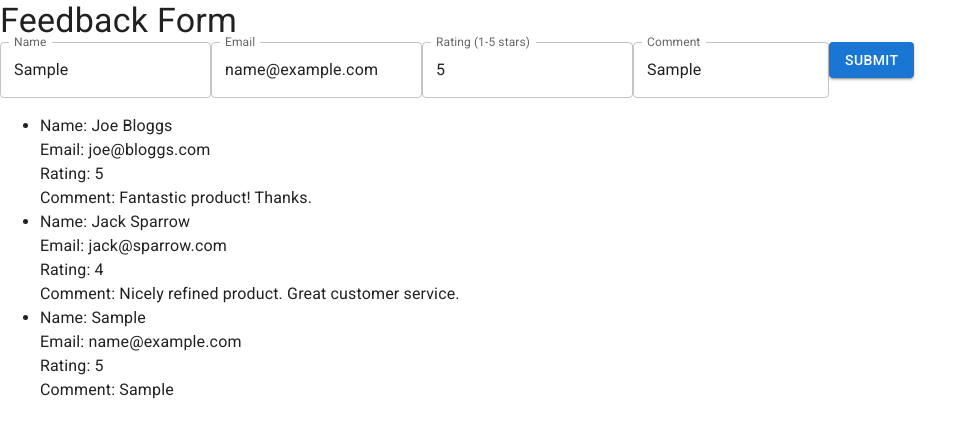
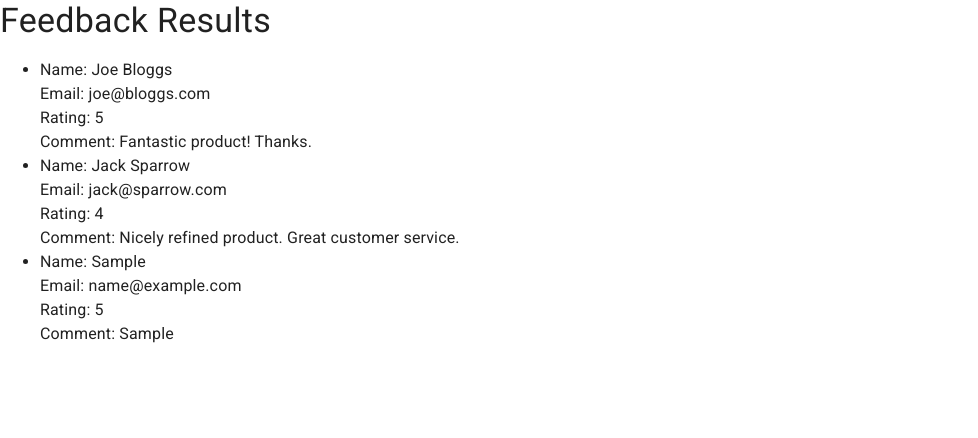
Before and after one commit to cgooderham94/customer-feedback, a React (Create React App) app: page / in a window 1280 px wide. Both pictures are taken after typing "Sample", "name@example.com", "5", "Sample" into the empty fields and a click on the button "SUBMIT". Shown: the top 438 px of the page, without its empty margins (0-978 px from the left). Built offline with nearby package versions, Linux system fonts and the light colour scheme.

Commit message:
Implements multi-step mechanism. Proceeds to results step on successful form submission.

```diff
--- a/src/containers/FeedbackFlow/FeedbackFlow.tsx
+++ b/src/containers/FeedbackFlow/FeedbackFlow.tsx
@@ -1,18 +1,7 @@
-import { Typography } from "@mui/material";
-import React, { SyntheticEvent, useState } from "react";
+import React, { ReactElement, SyntheticEvent, useState } from "react";
+import { FeedbackList, FeedbackSteps, FEEDBACK_STEPS } from "../types/Feedback";
 import { FeedbackForm } from "./components";
-import { FEEDBACK_FLOW_CONTENT } from "./constants";
-
-interface Feedback {
-  name: string;
-  email: string;
-  rating: number;
-  comment: string;
-}
-
-type FeedbackList = Feedback[];
-
-const { heading } = FEEDBACK_FLOW_CONTENT;
+import { FeedbackResults } from "./components/FeedbackResults/FeedbackResults";
 
 export const FeedbackFlow = () => {
   const [feedbackList, setFeedbackList] = useState<FeedbackList>([
@@ -33,6 +22,9 @@ export const FeedbackFlow = () => {
   const [email, setEmail] = useState("");
   const [rating, setRating] = useState<number | null>(null);
   const [comment, setComment] = useState("");
+  const [feedbackStep, setFeedbackStep] = useState<FeedbackSteps>(
+    FEEDBACK_STEPS.FORM
+  );
 
   const canSubmit = name && email && rating && comment;
 
@@ -42,14 +34,11 @@ export const FeedbackFlow = () => {
     if (!canSubmit) return alert("Please check all fields before submitting.");
 
     setFeedbackList([...feedbackList, { name, email, rating, comment }]);
+    setFeedbackStep(FEEDBACK_STEPS.RESULTS);
   };
 
-  return (
-    <div>
-      <Typography variant="h4" component="h1">
-        {heading}
-      </Typography>
-
+  const formSteps: Record<FeedbackSteps, ReactElement> = {
+    FORM: (
       <FeedbackForm
         {...{
           name,
@@ -63,6 +52,13 @@ export const FeedbackFlow = () => {
           handleSubmit,
         }}
       />
+    ),
+    RESULTS: <FeedbackResults />,
+  };
+
+  return (
+    <div>
+      {formSteps[feedbackStep]}
 
       <ul>
         {feedbackList.map(({ name, email, rating, comment }, index) => (
--- a/src/containers/FeedbackFlow/components/FeedbackForm.tsx
+++ b/src/containers/FeedbackFlow/components/FeedbackForm/FeedbackForm.tsx
@@ -1,4 +1,4 @@
-import { Button, TextField } from "@mui/material";
+import { Button, TextField, Typography } from "@mui/material";
 import {
   ChangeEvent,
   Dispatch,
@@ -22,6 +22,7 @@ interface FeedbackFormProps {
 }
 
 const {
+  heading,
   name: nameField,
   email: emailField,
   rating: ratingField,
@@ -57,6 +58,11 @@ export const FeedbackForm: FC<FeedbackFormProps> = ({
   const handleComment = (e: ChangeEvent) => handleFieldValue(e, setComment);
 
   return (
+    <div>
+      <Typography variant="h4" component="h1">
+        {heading}
+      </Typography>
+
       <form onSubmit={handleSubmit}>
         <TextField
           id={nameField.id}
@@ -85,5 +91,6 @@ export const FeedbackForm: FC<FeedbackFormProps> = ({
           Submit
         </Button>
       </form>
+    </div>
   );
 };
--- a/src/containers/FeedbackFlow/components/constants.ts
+++ b/src/containers/FeedbackFlow/components/FeedbackForm/constants.ts
@@ -1,4 +1,5 @@
 export const FEEDBACK_FORM_CONTENT = {
+  heading: "Feedback Form",
   name: {
     label: "Name",
     id: "name",
--- /dev/null
+++ b/src/containers/FeedbackFlow/components/FeedbackResults/FeedbackResults.tsx
@@ -0,0 +1,13 @@
+import React from "react";
+import { Typography } from "@mui/material";
+import { FEEDBACK_RESULTS_CONTENT } from "./constants";
+
+const { heading } = FEEDBACK_RESULTS_CONTENT;
+
+export const FeedbackResults = () => {
+  return (
+    <Typography variant="h4" component="h1">
+      {heading}
+    </Typography>
+  );
+};
--- /dev/null
+++ b/src/containers/FeedbackFlow/components/FeedbackResults/constants.ts
@@ -0,0 +1,3 @@
+export const FEEDBACK_RESULTS_CONTENT = {
+  heading: "Feedback Results",
+};
--- a/src/containers/FeedbackFlow/components/index.tsx
+++ b/src/containers/FeedbackFlow/components/index.tsx
@@ -1 +1 @@
-export { FeedbackForm } from "./FeedbackForm";
+export { FeedbackForm } from "./FeedbackForm/FeedbackForm";
--- a/src/containers/FeedbackFlow/constants.ts
+++ /dev/null
@@ -1,3 +0,0 @@
-export const FEEDBACK_FLOW_CONTENT = {
-  heading: "Feedback Form",
-};
--- /dev/null
+++ b/src/containers/types/Feedback.ts
@@ -0,0 +1,15 @@
+export interface Feedback {
+  name: string;
+  email: string;
+  rating: number;
+  comment: string;
+}
+
+export type FeedbackList = Feedback[];
+
+export const FEEDBACK_STEPS = {
+  FORM: "FORM",
+  RESULTS: "RESULTS",
+} as const;
+
+export type FeedbackSteps = typeof FEEDBACK_STEPS[keyof typeof FEEDBACK_STEPS];
```
Also changed, not shown: 1 other file (tests, documents, lock files or other folders). Lines whose indentation alone changed are shown as unchanged.
